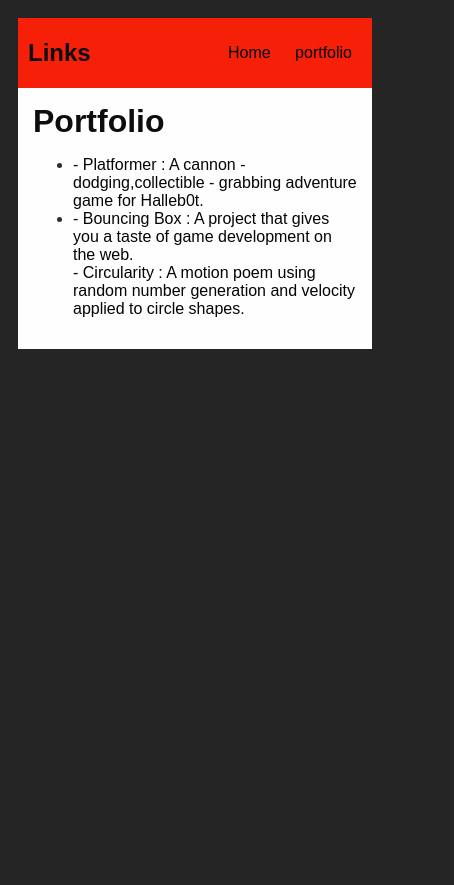
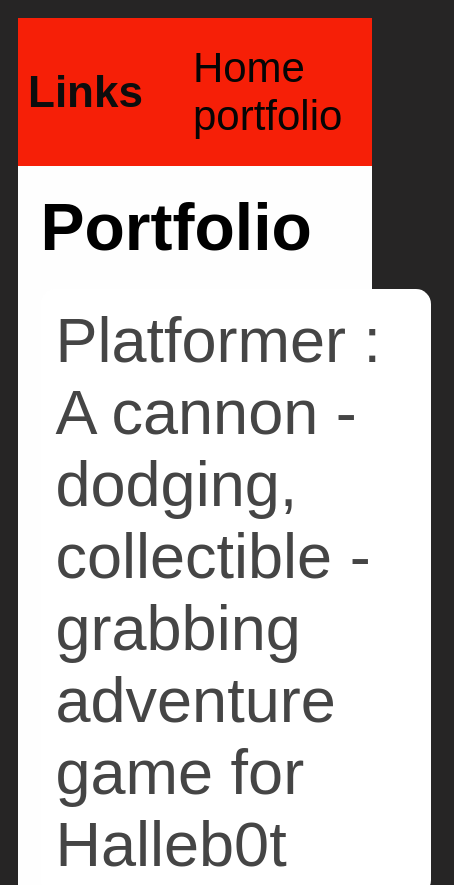
Before and after one commit to NasirMonette/NasirMonette.github.io, a plain HTML site: page portfolio.html in a window 390 px wide. Shown: the top 885 px of the page, 454 px wide, since content can reach past the window. Before the commit the page ends 844 px from the top, so only its background shows below. Drawn offline with Linux system fonts and the light colour scheme.

```diff
--- a/portfolio.html
+++ b/portfolio.html
@@ -23,9 +23,9 @@
             <div class="content">
     <h1>Portfolio</h1>
     <ul id="portfolio">
-          <li><a href="projects/Platformer/"> - Platformer : A cannon - dodging,collectible - grabbing adventure game for Halleb0t. </a></li>
-          <li><a href="projects/bouncing-box/">- Bouncing Box : A project that gives you a taste of game development on the web. </a></li>
-          <liv><a href="projects/circularity/">- Circularity : A motion poem using random number generation and velocity applied to circle shapes.</a></liv>
+        <li><a href="projects/platformer/">Platformer : A cannon - dodging, collectible - grabbing adventure game for Halleb0t</a></li>
+        <li><a href="projects/bouncing-box/">Bouncing Box : A project that gives you a taste of game development on the web </a></li>
+        <li><a href="projects/circularity/">Circularity : A motion poem using random number generation and velocity applied to circle shapes...</a></li>
 
     </ul>
             </div>
--- a/projects/platformer/platformer.css
+++ b/projects/platformer/platformer.css
@@ -3,7 +3,7 @@
 }
 
 canvas {
-  background-color: lightblue;
+  background-color: rgb(0, 0, 0);
   margin: 20px;
 }
 
--- a/style.css
+++ b/style.css
@@ -60,3 +60,77 @@
 h2, h3 {
     margin: 0px;
 }
+/* portfolio styles */
+.content h1 {
+    color: black;
+}
+
+#portfolio {
+    list-style-type: none;
+    padding-left: 0;
+}
+
+#portfolio li {
+    background: #fff;
+    padding: 10px;
+    border-radius: 10px;
+    margin-bottom: 10px;
+}
+
+#portfolio li:hover {
+    background: #eee;
+}
+
+#portfolio a {
+    text-decoration: none;
+    color: #454545;
+}
+         /* responsive web design */
+         @media screen and (min-width: 120px) and (max-width: 1080px) {
+            main {
+              height: 100ch;
+              zoom: 1.5;
+              display: grid;
+            }
+
+            h1 {
+              font-size: 44px;
+            }
+
+            h2 {
+              font-size: 42px;
+            }
+
+            h3 {
+              font-size: 36px;
+            }
+
+            #all-contents {
+              height: 100ch;
+              margin: none;
+            }
+
+            a {
+              font-size: 42px;
+            }
+
+            .sidebar {
+              margin-right: 0px;
+              justify-content: center;
+              align-items: center;
+            }
+
+            .sidebar-img {
+              width: 100%;
+            }
+
+            p,
+            li {
+              font-size: 24px;
+            }
+
+            .content {
+              align-content: center;
+              justify-content: center;
+            }
+        }
```
Also changed, not shown: projects/platformer/platformer.js (+11 -3 lines).
